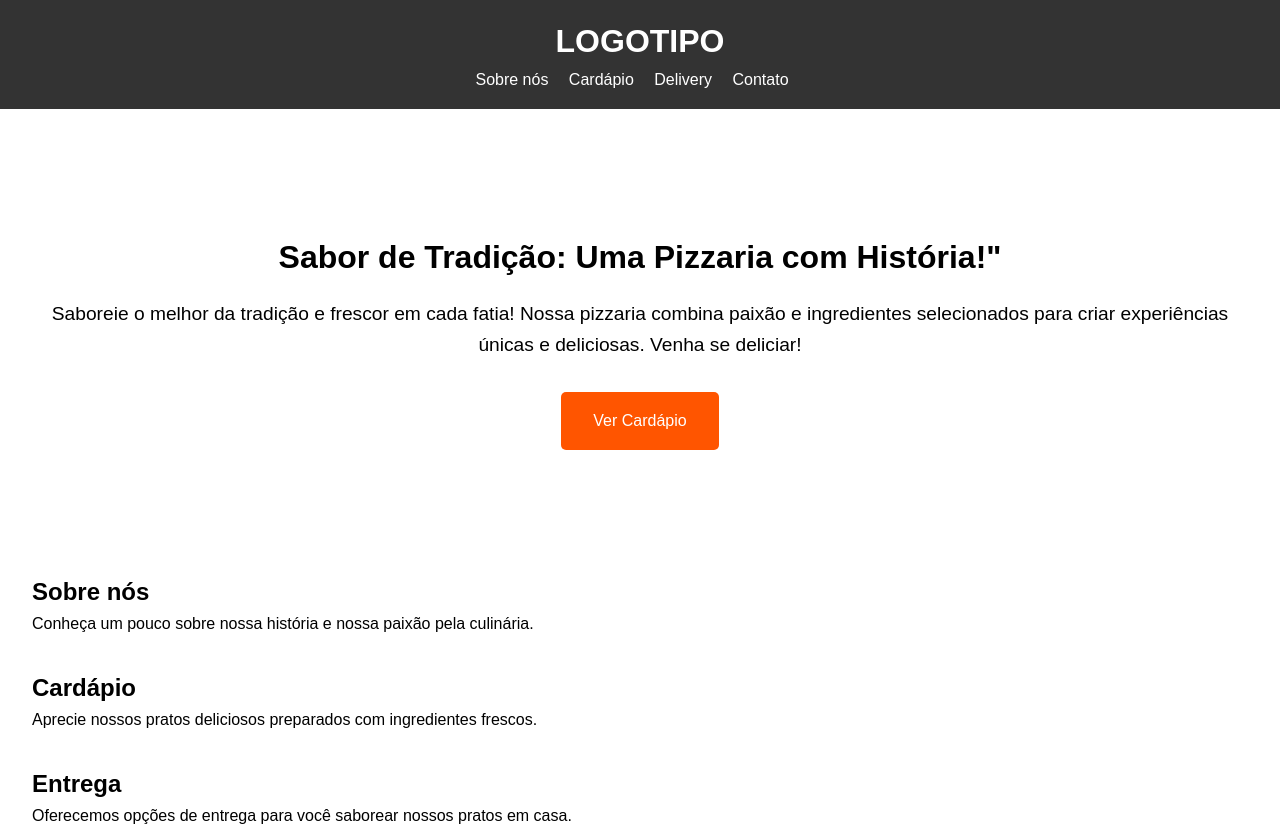
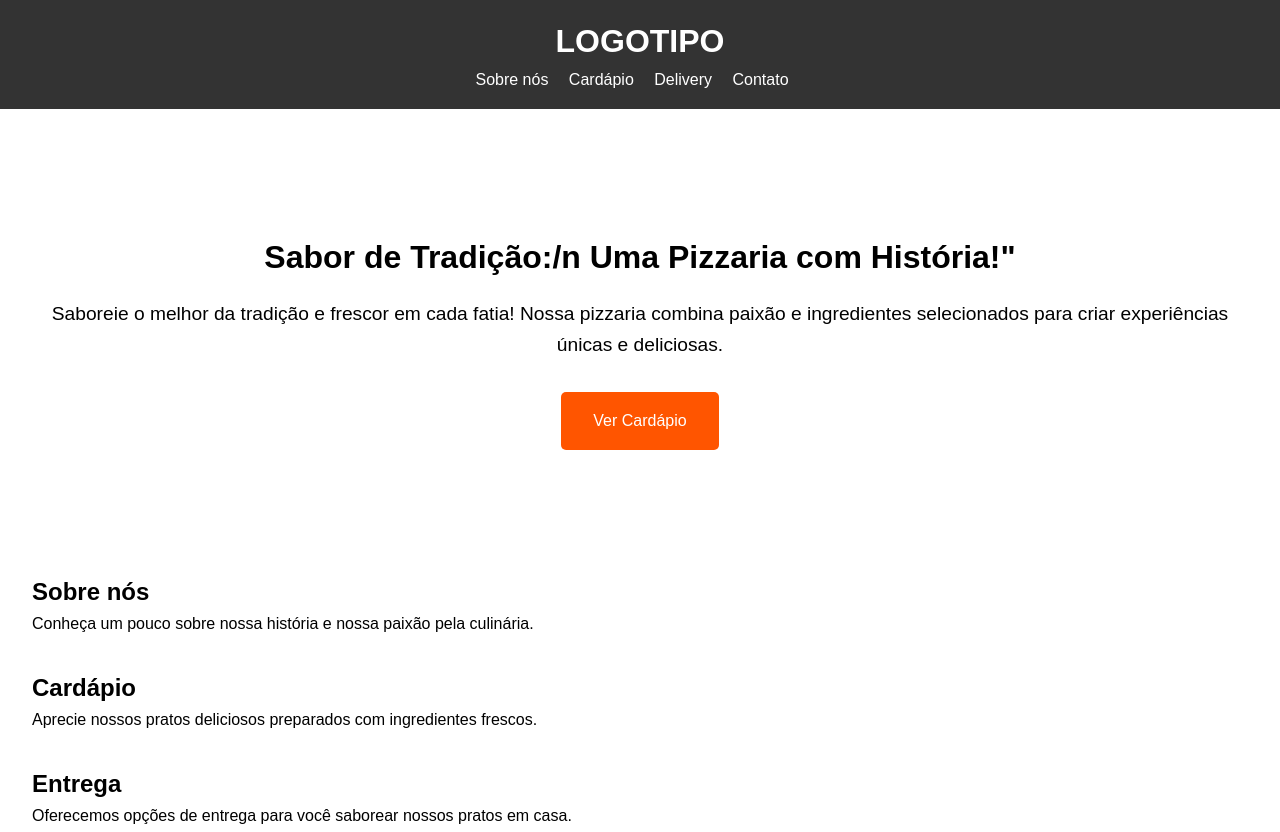
Before and after one commit to deept42/Pizzaria, a plain HTML site: page index.html in a window 1280 px wide. Shown: the top 832 px of the page. Drawn offline with Linux system fonts and the light colour scheme.

Commit message:
modificações basicas
mod

```diff
--- a/index.html
+++ b/index.html
@@ -22,8 +22,8 @@
   <main>
     <section id="home">
       <div class="hero">
-        <h2>Sabor de Tradição: Uma Pizzaria com História!"</h2>
-        <p>Saboreie o melhor da tradição e frescor em cada fatia! Nossa pizzaria combina paixão e ingredientes selecionados para criar experiências únicas e deliciosas. Venha se deliciar!</p>
+        <h2>Sabor de Tradição:/n Uma Pizzaria com História!"</h2>
+        <p>Saboreie o melhor da tradição e frescor em cada fatia! Nossa pizzaria combina paixão e ingredientes selecionados para criar experiências únicas e deliciosas.</p>
         <a href="#menu" class="cta-button">Ver Cardápio</a>
       </div>
     </section>
```
